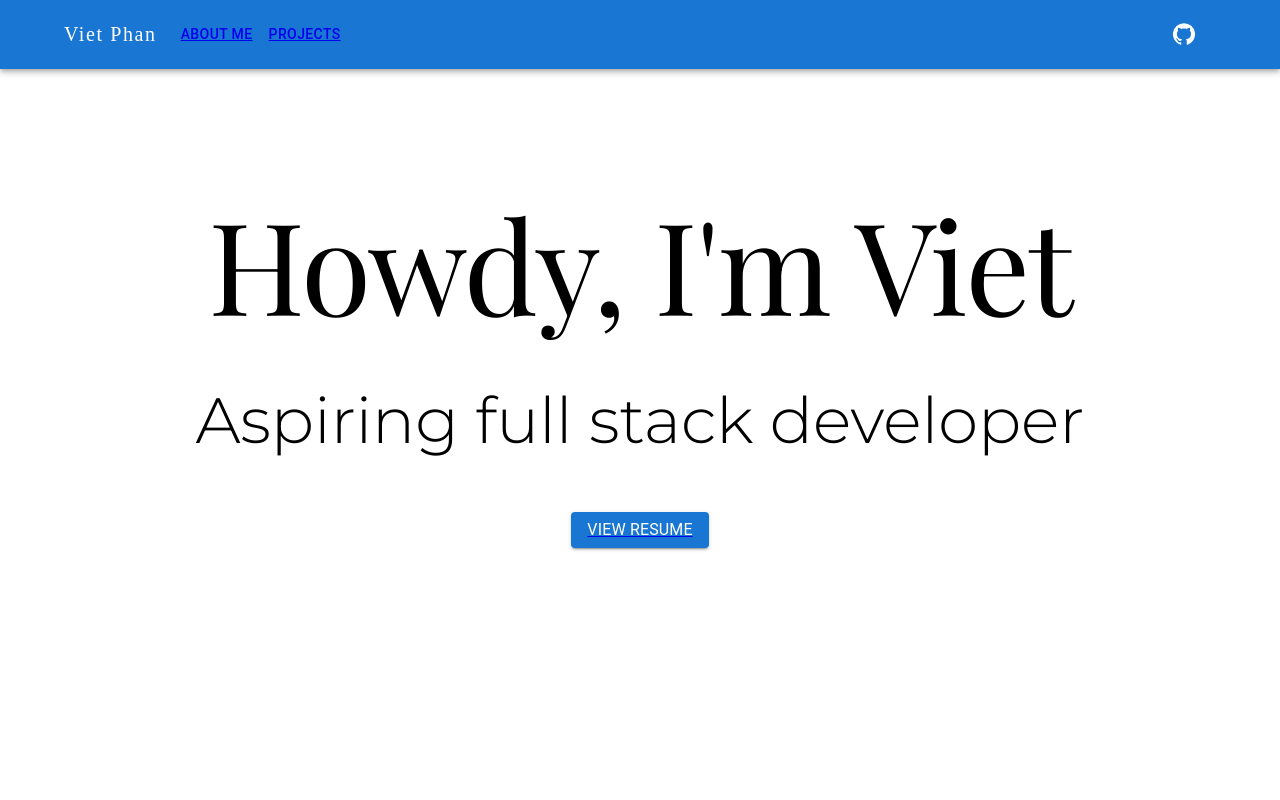
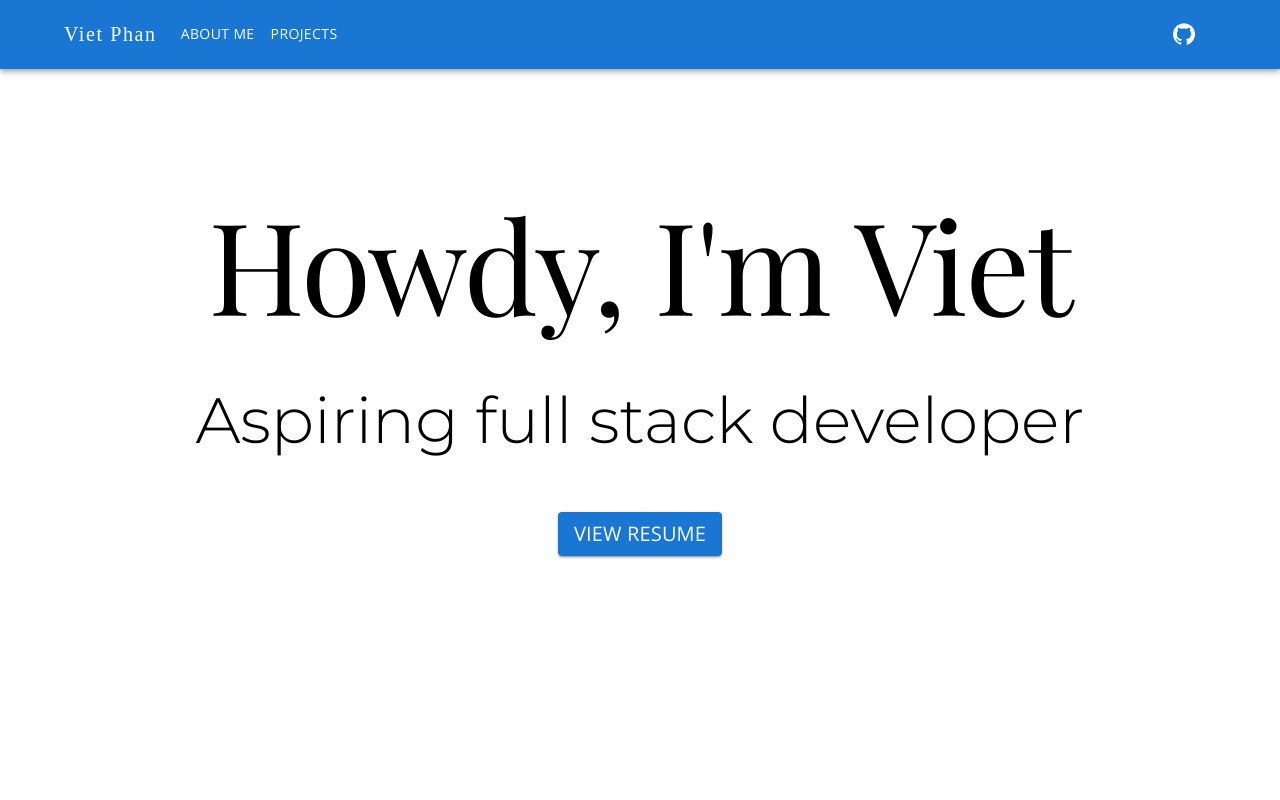
Before and after one commit to v8phan-zz/portfolio2, a React (Create React App) app: page / in a window 1280 px wide. Shown: the top 800 px of the page. Built offline with nearby package versions, Linux system fonts and the light colour scheme; a web font is replaced by a local one.

Commit message:
text decorations

```diff
--- a/src/components/Navbar.js
+++ b/src/components/Navbar.js
@@ -2,6 +2,7 @@ import React from "react";
 import AppBar from "@mui/material/AppBar";
 import Container from "@mui/material/Container";
 import Typography from "@mui/material/Typography";
+import Link from "@mui/material/Link";
 import Toolbar from "@mui/material/Toolbar";
 import IconButton from "@mui/material/IconButton";
 import Box from "@mui/material/Box";
@@ -35,7 +36,7 @@ const Navbar = () => {
             sx={{
               mr: 2,
               display: { xs: "none", md: "flex" },
-              fontFamily: 'Abhaya Libre',
+              fontFamily: "Abhaya Libre",
               fontWeight: 400,
               letterSpacing: ".1rem",
               color: "white",
@@ -83,7 +84,9 @@ const Navbar = () => {
                   display: "block",
                 }}
               >
-                <a href="#abtme" >About Me</a>
+                <Link href="#abtme" underline="none" fontFamily={"Open Sans"}>
+                  About Me
+                </Link>
               </Button>
               <Button
                 onClick={handleCloseNavMenu}
@@ -91,7 +94,13 @@ const Navbar = () => {
                   display: "block",
                 }}
               >
-                <a href="#projects">Projects</a>
+                <Link
+                  href="#projects"
+                  underline="none"
+                  fontFamily={"Open Sans"}
+                >
+                  Projects
+                </Link>
               </Button>
               {/* {pages.map((page) => (
                 <MenuItem key={page} onClick={handleCloseNavMenu}>
@@ -118,7 +127,7 @@ const Navbar = () => {
               mr: 2,
               display: { xs: "flex", md: "none" },
               flexGrow: 1,
-              fontFamily: 'Abhaya Libre',
+              fontFamily: "Abhaya Libre",
               fontWeight: 400,
               letterSpacing: ".1rem",
               color: "inherit",
@@ -134,9 +143,14 @@ const Navbar = () => {
                 display: "block",
               }}
             >
-              <a href="#abtme" class="no-underline">
+              <Link
+                href="#abtme"
+                underline="none"
+                color="white"
+                fontFamily={"Open Sans"}
+              >
                 About Me
-              </a>
+              </Link>
             </Button>
             <Button
               onClick={handleCloseNavMenu}
@@ -144,7 +158,14 @@ const Navbar = () => {
                 display: "block",
               }}
             >
-              <a href="#projects">Projects</a>
+              <Link
+                href="#projects"
+                underline="none"
+                color="white"
+                fontFamily={"Open Sans"}
+              >
+                Projects
+              </Link>
             </Button>
           </Box>
           <Box sx={{ flexGrow: 0 }}>
--- a/src/components/WhoAmI.js
+++ b/src/components/WhoAmI.js
@@ -1,6 +1,7 @@
 import React from "react";
 import Typography from "@mui/material/Typography";
 import Container from "@mui/material/Container";
+import Link from '@mui/material/Link';
 import Button from "@mui/material/Button";
 import cv from "../pdfs/Viet_Phan_resume.pdf";
 
@@ -18,7 +19,6 @@ const WhoAmI = () => {
         component="div"
         fontFamily={'Playfair Display'}
         gutterBottom
-
         sx={{
 
           fontSize: "2.4rem",
@@ -48,16 +48,17 @@ const WhoAmI = () => {
             m: 4,
           }}
         >
-          <a href={cv} target="_blank" rel="noreferrer">
+          <Link href={cv} target="_blank" rel="noreferrer">
             <Typography
+                    fontFamily={'Open Sans'}
+            variant='h6'
               sx={{
                 color: "white",
-                textDecoration: "none!important",
               }}
             >
               VIEW RESUME
             </Typography>
-          </a>
+          </Link>
         </Button>
     </Container>
   );
```
